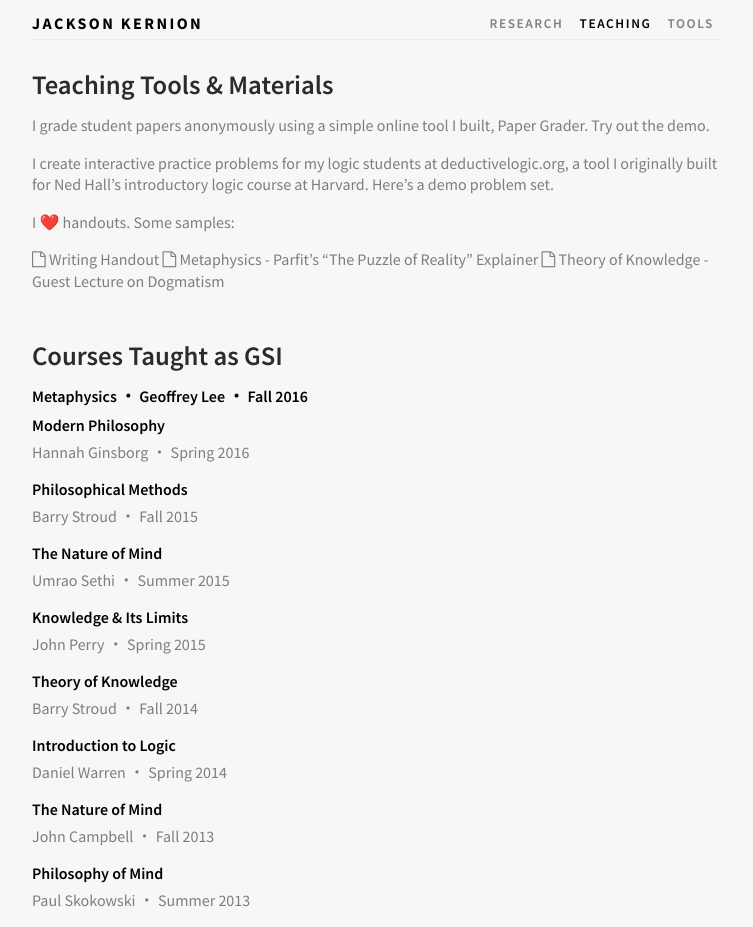
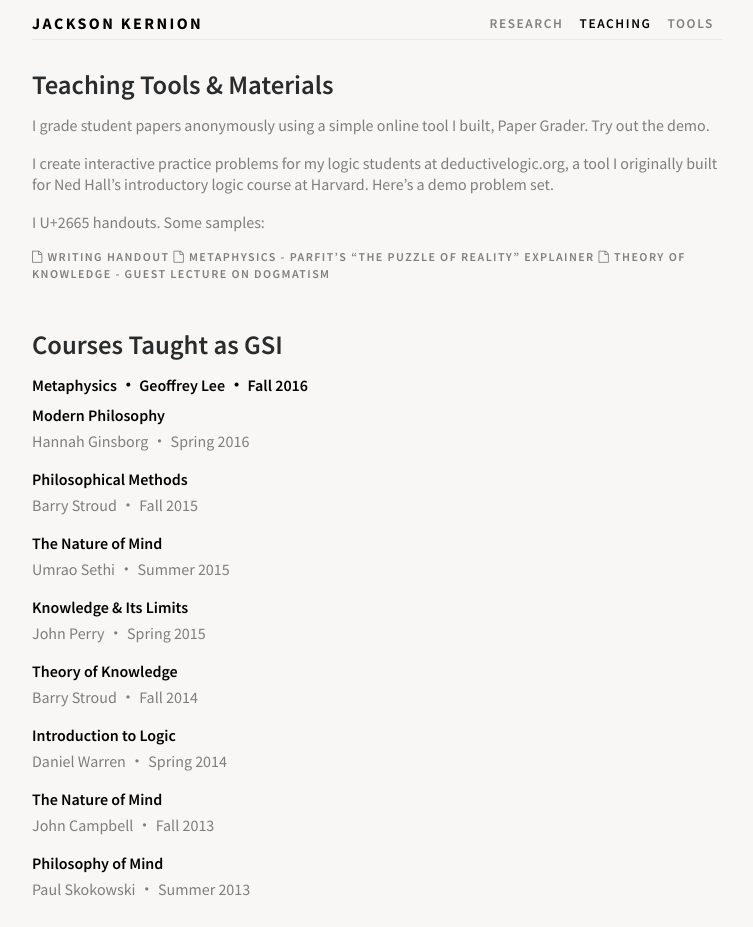
Before and after one commit to jacksonkernion/jacksonkernion.github.io, a Jekyll site: the page built from teaching.md, in a window 1280 px wide. Shown: the whole page, without its empty margins (263-1016 px from the left). Built offline with Jekyll 4.4.1, drawn with Linux system fonts in a browser that asks for light colours; nearby versions of some CDN libraries; our own code applies the rules of GitHub Pages for plain Markdown files.

Commit message:
More design fixes/updates

```diff
--- a/teaching.md
+++ b/teaching.md
@@ -8,9 +8,9 @@ I grade student papers anonymously using a simple online tool I built, [Paper Gr
 
 I create interactive practice problems for my logic students at [deductivelogic.org](http://deductivelogic.org), a tool I originally built for Ned Hall's introductory logic course at Harvard. Here's [a demo problem set](http://deductivelogic.org/psets/demo).
 
-I ❤️ handouts. Some samples:
+I U+2665 handouts. Some samples:
 
-{{: .little-links}}
+{: .little-links }
 [<i class="fa fa-file-o" aria-hidden="true"></i> Writing Handout](assets/Kernion - Writing Handout.pdf)
 [<i class="fa fa-file-o" aria-hidden="true"></i> Metaphysics - Parfit's "The Puzzle of Reality" Explainer](assets/Kernion - Phil 125 Handout - Parfit's The Puzzle of Reality.pdf)
 [<i class="fa fa-file-o" aria-hidden="true"></i> Theory of Knowledge - Guest Lecture on Dogmatism](assets/Kernion - Phil 122 Guest Lecture - Dogmatism.pdf)
```
